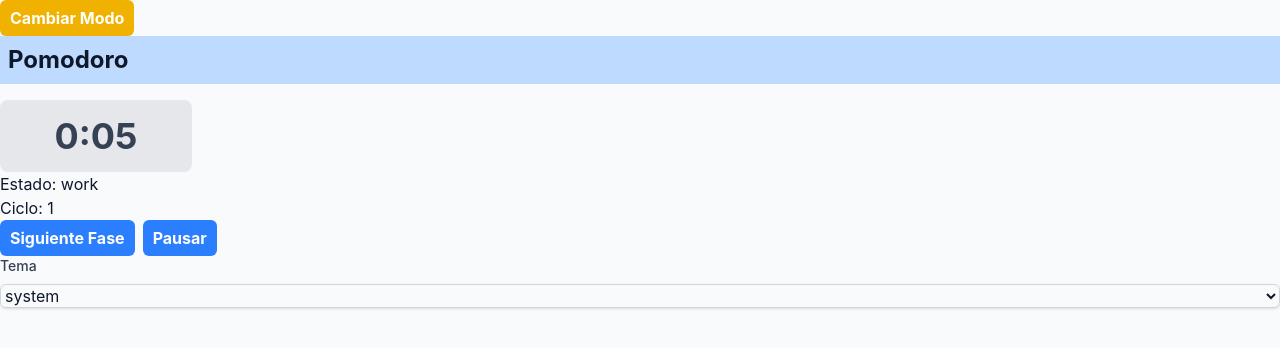
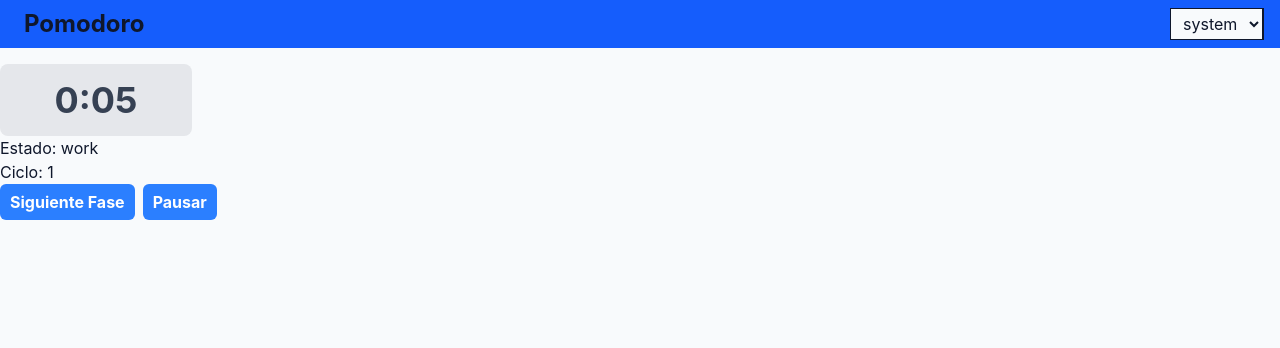
Before and after one commit to walesp3982/pomodoro-proyect, a React (Vite) app: page / in a window 1280 px wide. Shown: the top 348 px of the page. Built offline with nearby package versions, Linux system fonts and the light colour scheme.

Commit message:
mejor navside para el programa

```diff
--- a/src/App.tsx
+++ b/src/App.tsx
@@ -1,4 +1,4 @@
-import { useCallback, useEffect, useState } from "react"
+import { useCallback, useEffect } from "react"
 import { getMinuteStatePomodoro, usePomodoro } from "./hooks/pomodoro.hook"
 import { useTimer } from "./hooks/timer.hook"
 import Button from "./component/Button"
@@ -7,12 +7,17 @@
 
 interface TitleProps {
   text: string
+  children?: React.ReactNode
 }
 
-export function Title({ text }: TitleProps) {
-  return <h1 className="font-bold text-2xl bg-blue-200 p-2">{text}</h1>
+export function Title({ text, children }: TitleProps) {
+  return (
+    <div className="flex flex-row items-center justify-between bg-primary px-4">
+      <h1 className="font-bold text-2xl bg-primary p-2">{text}</h1>
+      {children}
+    </div>
+  )
 }
-
 
 interface TimeProps {
   seconds: number
@@ -43,7 +48,6 @@
     value={theme}
     onChange={toggleTheme}
     option={[...themes]}
-    label="Tema"
   />
 }
 
@@ -59,11 +63,6 @@
 export default function App() {
   const { seconds, isRunning, action } = useTimer(0)
   const { goNextFase, pomodoro } = usePomodoro()
-  const [modeDark, setModeDark] = useState<boolean>(false);
-
-  const changeMode = () => {
-    setModeDark(prev => !prev)
-  }
 
   const next_time = useCallback(() => {
     goNextFase()
@@ -78,10 +77,10 @@
     }
     , [seconds, pomodoro.state, next_time])
   return (
-    <BackgroundApp>
-      <div className="block" data-theme={modeDark && "dark"}>
-        <Button onClick={changeMode} text="Cambiar Modo" type="warning" />
-        <Title text="Pomodoro" />
+    <div className="block">
+      <Title text="Pomodoro" >
+        <SelectTheme />
+      </Title>
       <Time seconds={seconds} />
       <div>Estado: {pomodoro.state}</div>
       <div>Ciclo: {pomodoro.cycle}</div>
@@ -91,10 +90,6 @@
         <Button onClick={isRunning ? action.stop : action.start}
           text={isRunning ? "Pausar" : "Reanudar"} />
       </div>
-        <div>
-          <SelectTheme />
     </div>
-
-      </div>
-    </BackgroundApp>)
+  )
 }
--- a/src/component/Select.tsx
+++ b/src/component/Select.tsx
@@ -2,17 +2,17 @@
     option: T[]
     value: T
     onChange: (value: T) => void
-    label: string
+    label?: string
 }
 
 export default function Select<T extends string>({ option, value, onChange, label }: SelectProps<T>) {
     return (
         <div className="flex flex-col gap-2">
-            <label className="text-sm font-medium text-gray-700">{label}</label>
+            {label && <label className="text-sm font-medium text-gray-700">{label}</label>}
             <select
                 value={value}
                 onChange={(e) => onChange(e.target.value as T)}
-                className="border border-gray-300 rounded-md shadow-sm focus:outline-none focus:ring-blue-500 focus:border-blue-500"
+                className="border border-r-2 bg-background px-2 py-1"
             >
                 {option.map((opt) => (
                     <option key={opt} value={opt}>
```
Lines whose indentation alone changed are shown as unchanged.
